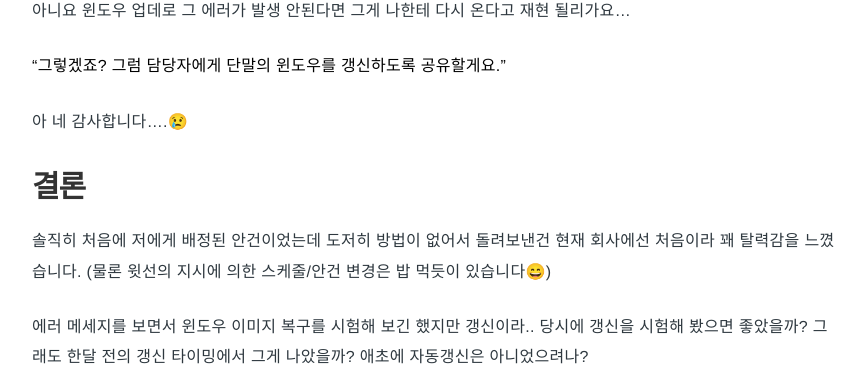
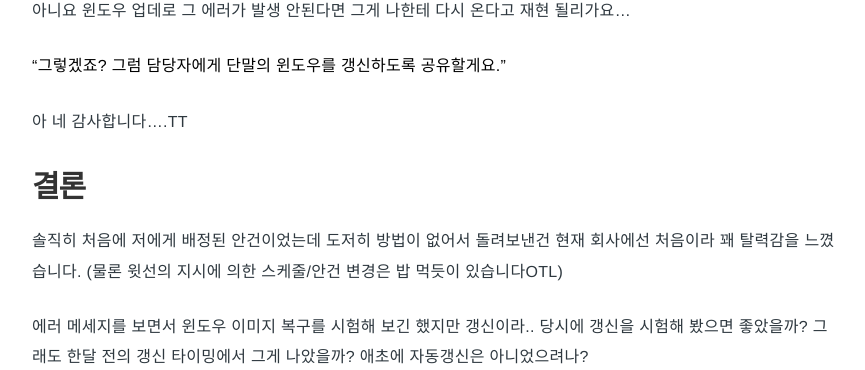
Before and after one commit to Pie001/pie001.github.io, a Jekyll site: the page built from _posts/2018-06-04-0015.md, in a window 1280 px wide and 900 px high, scrolled down 1445 px. Shown: the part 147-517 px from the top of the window, without its empty margins (203-1068 px from the left). Built offline with Jekyll 4.4.1, drawn with Linux system fonts in a browser that asks for light colours; emoji names are drawn with the system emoji font; comment, search, counter and statistics services are not loaded.

Commit message:
Update 2018-06-04-0015.md

```diff
--- a/_posts/2018-06-04-0015.md
+++ b/_posts/2018-06-04-0015.md
@@ -55,11 +55,11 @@ combase.dll에서 에러가 발생해서 앱이 죽는겁니다...
 
 **"그렇겠죠? 그럼 담당자에게 단말의 윈도우를 갱신하도록 공유할게요."**
 
-아 네 감사합니다....:cry:
+아 네 감사합니다....TT
 
 # 결론
 솔직히 처음에 저에게 배정된 안건이었는데 도저히 방법이 없어서 돌려보낸건 현재 회사에선 처음이라 꽤 탈력감을 느꼈습니다.
-(물론 윗선의 지시에 의한 스케줄/안건 변경은 밥 먹듯이 있습니다:smile:)
+(물론 윗선의 지시에 의한 스케줄/안건 변경은 밥 먹듯이 있습니다OTL)
 
 
 에러 메세지를 보면서 윈도우 이미지 복구를 시험해 보긴 했지만 갱신이라..
```
